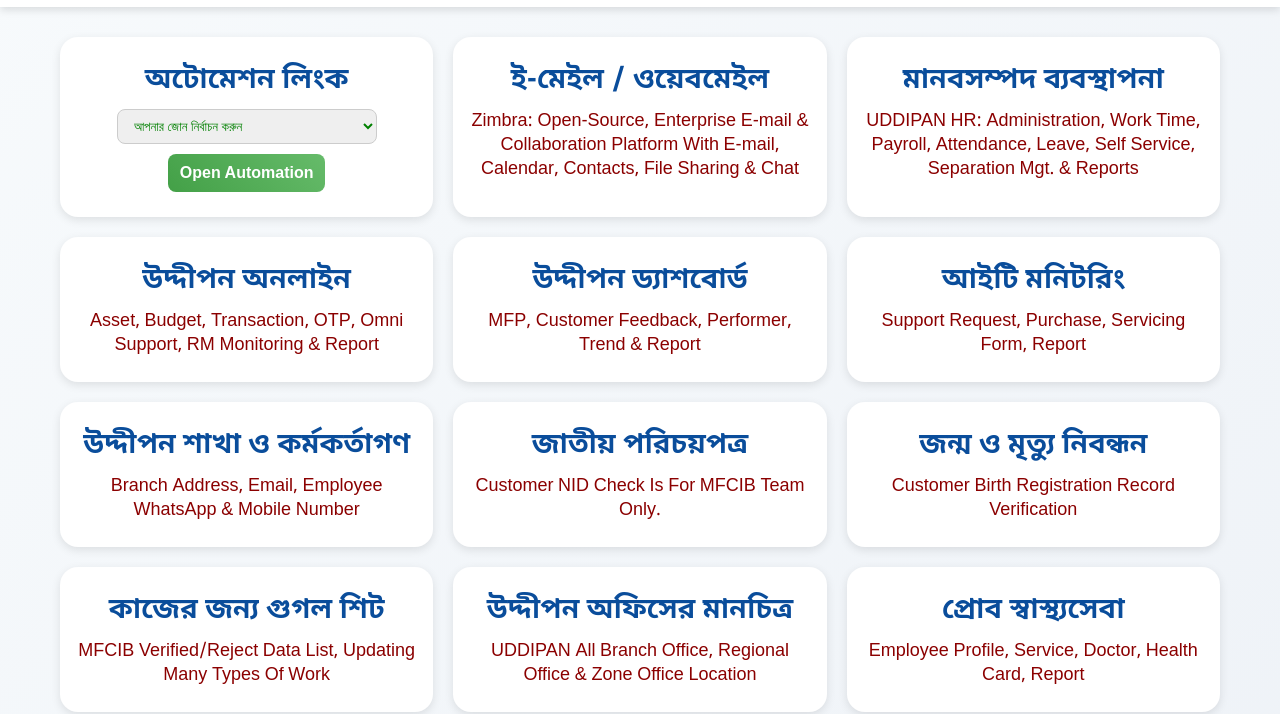
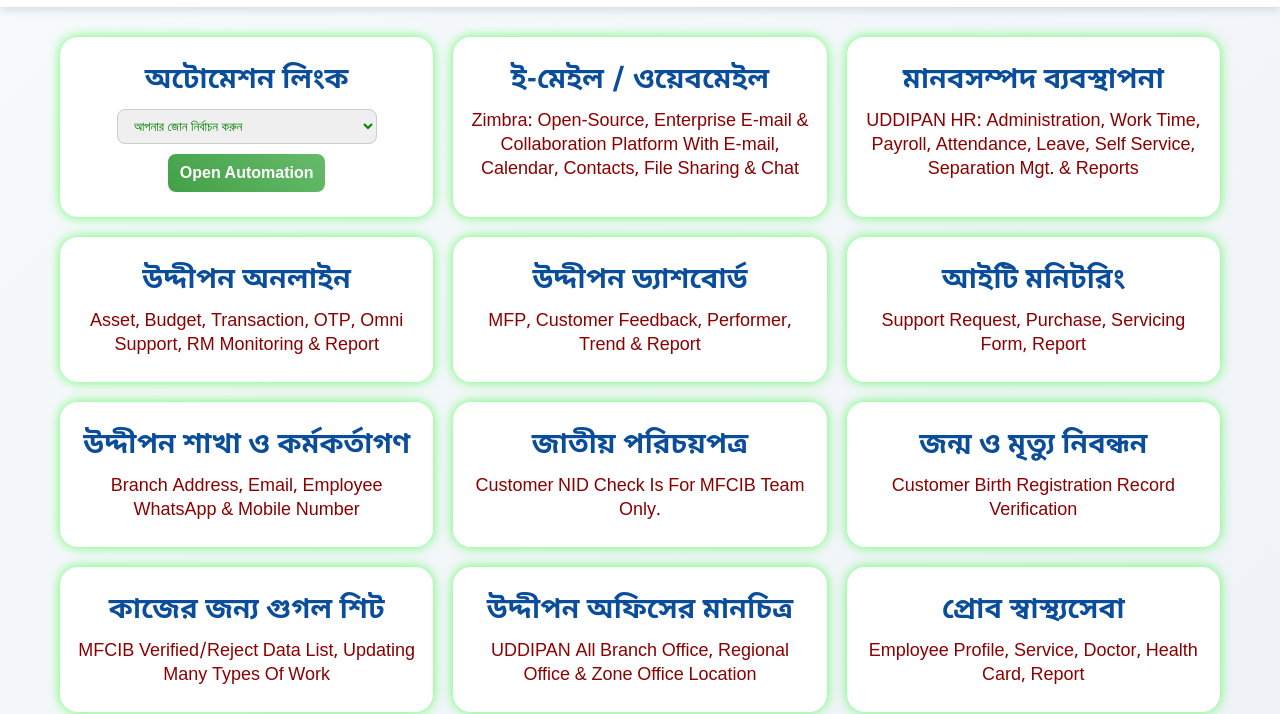
Before and after one commit to bdziaul/Others, a plain HTML site: page index.html in a window 1280 px wide. Shown: the part 93-807 px from the top of the page. Drawn offline with Linux system fonts and the light colour scheme.

Commit message:
Update index.html

```diff
--- a/index.html
+++ b/index.html
@@ -80,18 +80,17 @@ header h1:hover{
 .box{
   background:#fff;
   border-radius:18px;
-  box-shadow:0 3px 10px rgba(0,0,0,0.1);
+  box-shadow: 0 0 12px rgba(0,255,0,0.6); /* সবদিক green glow */
   padding:25px 18px;
-  transition: all 0.3s ease; /* smooth transition */
-  transform: scale(1); /* default size */
+  transition: all 0.3s ease;
+  transform: scale(1);
 }
 
-/* Hover: shrink slightly */
+/* Hover: shrink slightly এবং glow আরও হাইলাইট হবে */
 .box:hover{
-  transform: scale(0.95); /* 95% size → একটু ছোট হবে */
-  box-shadow: 0 3px 15px rgba(0,0,0,0.2); /* same shadow or চাইলে change করতে পারো */
+  transform: scale(0.95);
+  box-shadow: 0 0 20px rgba(0,255,0,0.9); /* hover এ glow বেশি উজ্জ্বল */
 }
-
 /* Headline */
 .box h2{ margin-bottom:10px; font-size:28px; }
 .box span:not(.no-click){color:#8B0000;font-size:18px;}
```
